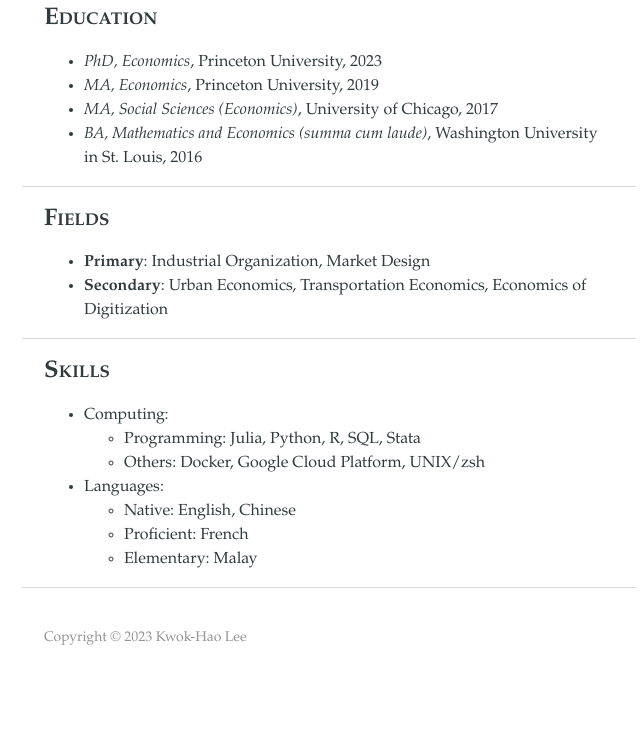
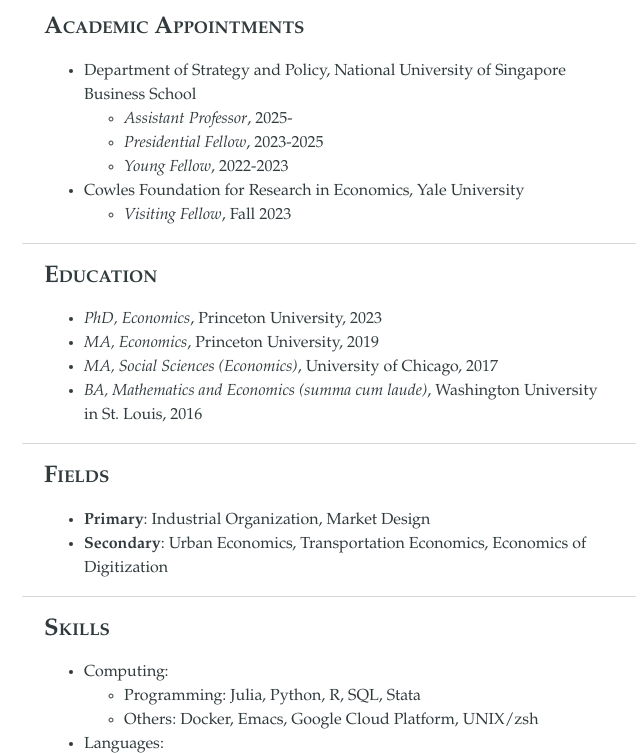
Before and after one commit to kwokhao/kwokhao.github.io, a plain HTML site: page about/index.html in a window 1280 px wide. Shown: the part 131-884 px from the top of the page, without its empty margins (312-952 px from the left). Before the commit the page ends 820 px from the top, so only its background shows below. Drawn offline with Linux system fonts and the light colour scheme.

Commit message:
rebuilding site Fri Jun  2 10:54:09 EDT 2023

```diff
--- a/about/index.html
+++ b/about/index.html
@@ -8,7 +8,7 @@
 
     <link rel="stylesheet" href="/css/style.min.css">
 
-    <title>About</title>
+    <title>About Me</title>
 </head>
 <body><header id="banner">
     <h2><a href="https://kwokhao.github.io/">Kwok-Hao Lee</a></h2>
@@ -25,7 +25,24 @@
 <main id="content">
 <article>
     <header id="post-header">
-        <h1>About</h1></header><h2 id="span-stylefont-variantsmall-capseducationspan"><span style="font-variant:small-caps;">Education</span></h2>
+        <h1>About Me</h1></header><hr>
+<h2 id="span-stylefont-variantsmall-capsacademic-appointmentsspan"><span style="font-variant:small-caps;">Academic Appointments</span></h2>
+<ul>
+<li>Department of Strategy and Policy, National University of Singapore Business School
+<ul>
+<li><em>Assistant Professor</em>, 2025-</li>
+<li><em>Presidential Fellow</em>, 2023-2025</li>
+<li><em>Young Fellow</em>, 2022-2023</li>
+</ul>
+</li>
+<li>Cowles Foundation for Research in Economics, Yale University
+<ul>
+<li><em>Visiting Fellow</em>, Fall 2023</li>
+</ul>
+</li>
+</ul>
+<hr>
+<h2 id="span-stylefont-variantsmall-capseducationspan"><span style="font-variant:small-caps;">Education</span></h2>
 <ul>
 <li><em>PhD, Economics</em>, Princeton University, 2023</li>
 <li><em>MA, Economics</em>, Princeton University, 2019</li>
@@ -45,7 +62,7 @@ St. Louis, 2016</li>
 <li>Computing:
 <ul>
 <li>Programming: Julia, Python, R, SQL, Stata</li>
-<li>Others: Docker, Google Cloud Platform, UNIX/zsh</li>
+<li>Others: Docker, Emacs, Google Cloud Platform, UNIX/zsh</li>
 </ul>
 </li>
 <li>Languages:
```
